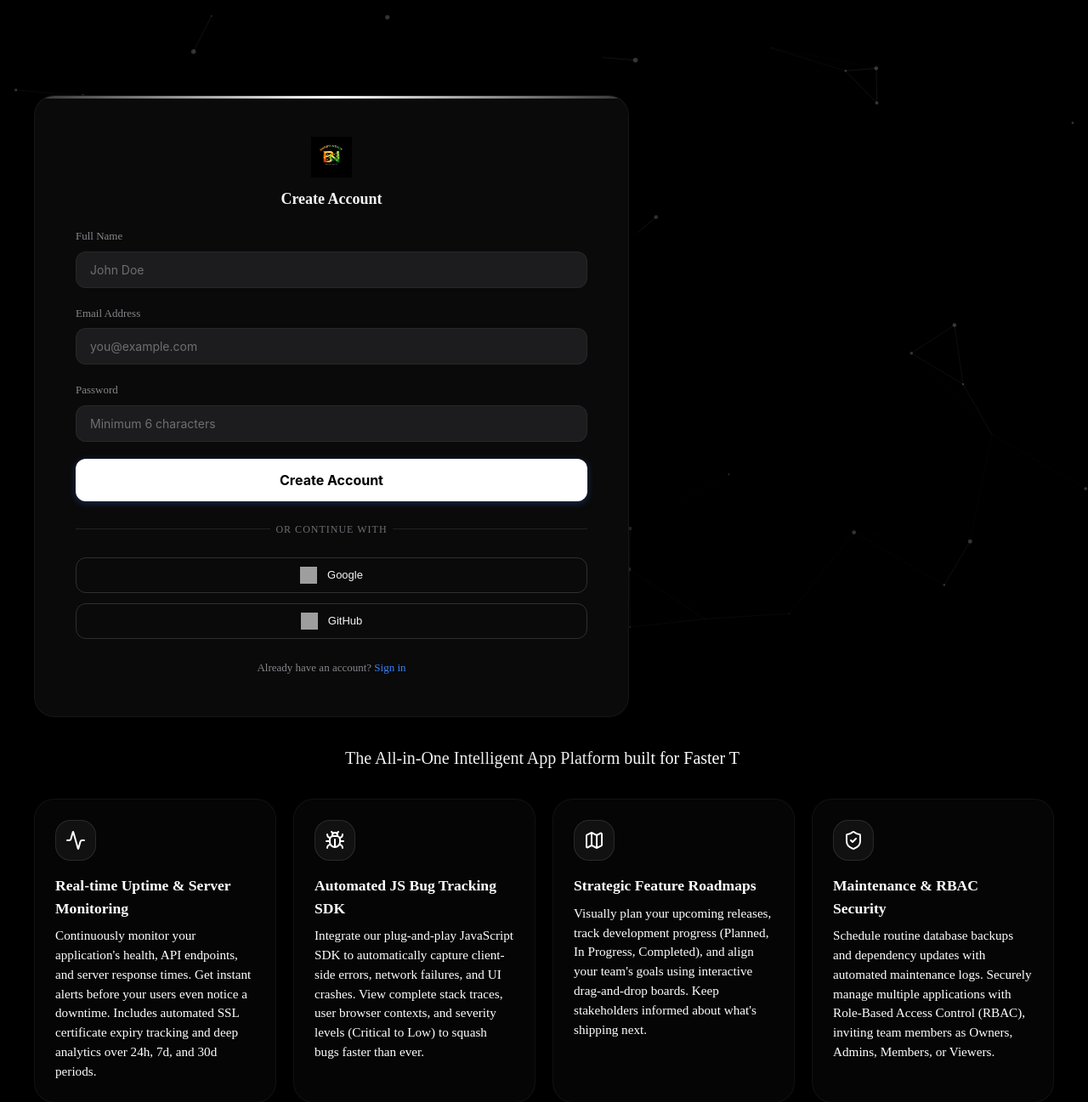
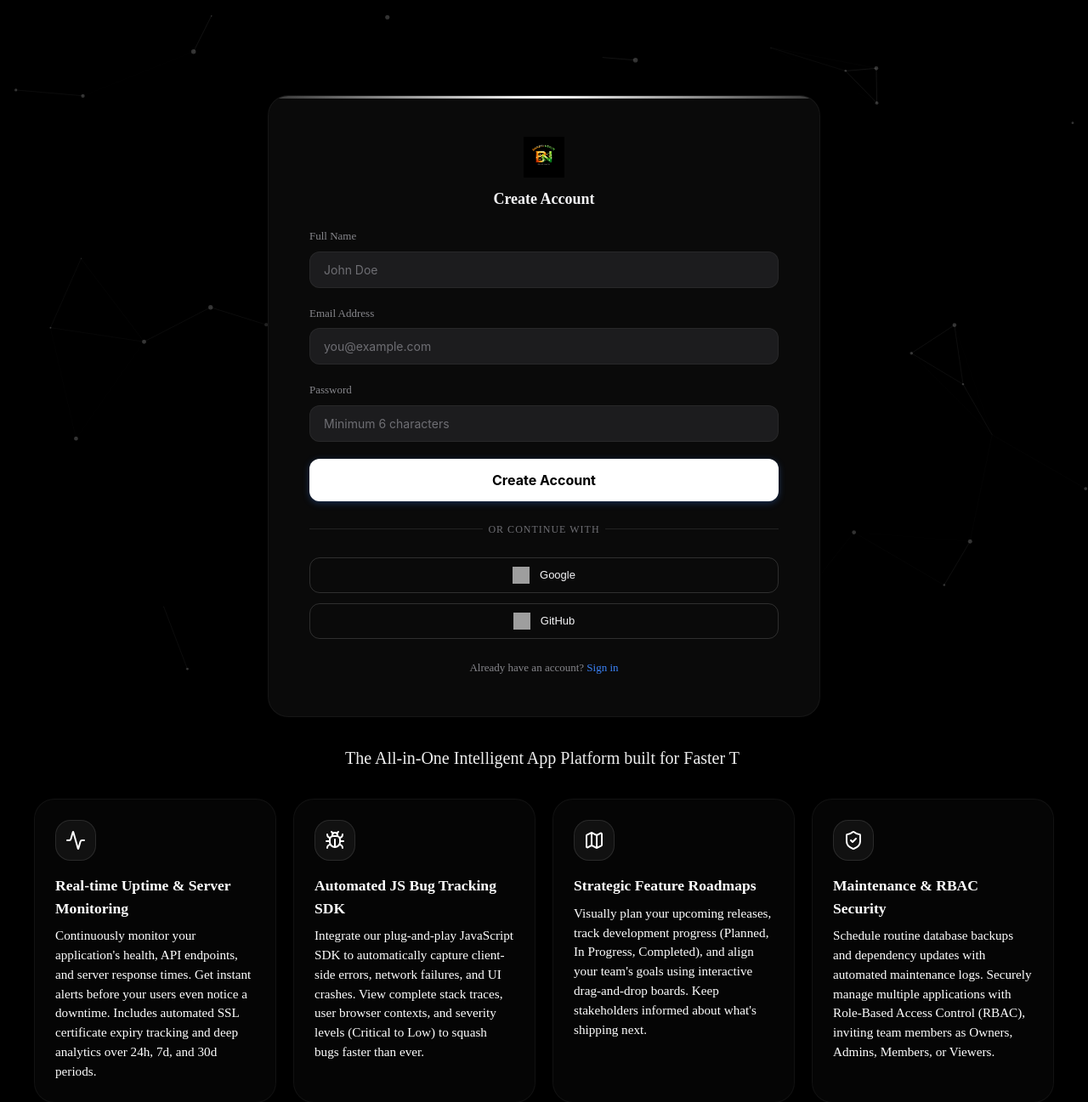
Before and after one commit to samarth3394/BhartiAppplus, a Flask app: page /register in a window 1280 px wide. Shown: the top 1297 px of the page at 85% size. Run offline with Flask 3, Linux system fonts and the light colour scheme; grey boxes are pictures that could not be loaded.

Commit message:
Style: Center and resize the login card on laptop screens

```diff
--- a/static/css/style.css
+++ b/static/css/style.css
@@ -2861,7 +2861,8 @@ select.form-input {
 
 @media (min-width: 901px) {
     .auth-card {
-        max-width: 700px !important;
+        max-width: 650px !important;
+        margin: 0 auto var(--space-2xl) auto !important;
     }
     .login-layout {
         flex-direction: row;
```
